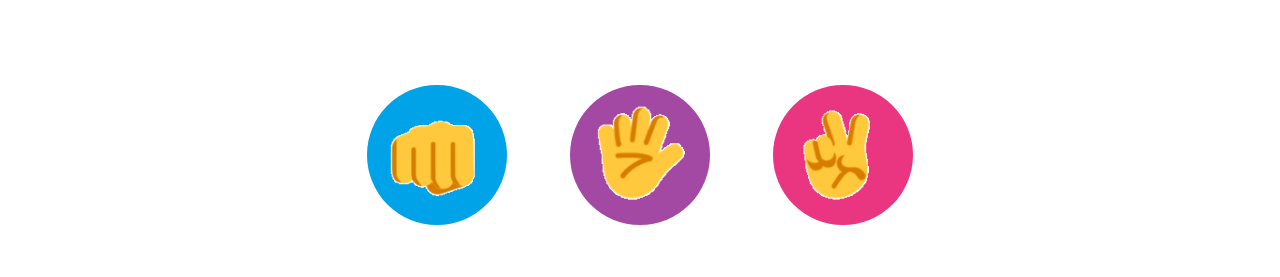
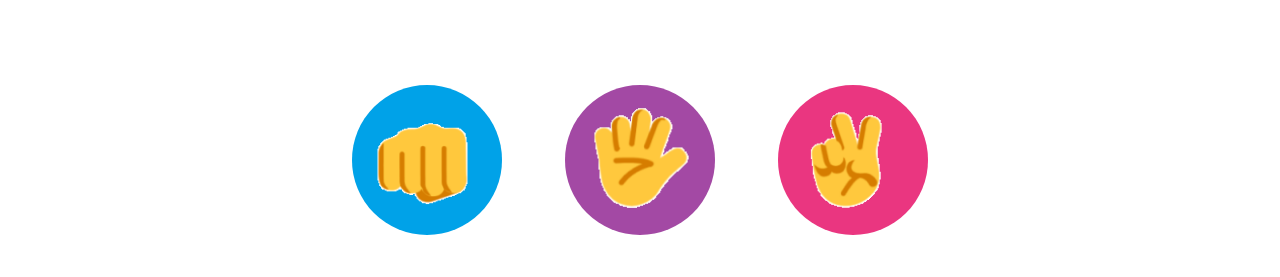
Before and after one commit to Swejalpawar26/Rock-Paper-Scissor-Game, a plain HTML site: page index.html in a window 1280 px wide. Shown: the part 83-360 px from the top of the page. Drawn offline with Linux system fonts and the light colour scheme.

Commit message:
Update style.css

```diff
--- a/style.css
+++ b/style.css
@@ -9,7 +9,7 @@
 
 
 #header{
-    width:100%;
+
     height:5rem;
     color: black;
     background-color: crimson;
@@ -20,9 +20,8 @@
 
 }
 .choice{
-
-    height: 155px;
-    width: 155px;
+    height: 165px;
+    width: 165px;
     border-radius: 50%;
     display: flex;
     justify-content: center;
@@ -32,12 +31,12 @@
     /* opacity: 0.5; */
     cursor: pointer;
     background-color: black;
-    border-radius: 50%;
+
 
 }
 img{
-    height: 140px;
-    width: 140px;
+    height: 150px;
+    width: 150px;
     object-fit: cover;
     border-radius: 50%;
 }
@@ -47,7 +46,6 @@ img{
     align-items: center;
     gap: 3rem;
     margin-top: 5rem;
-    width:100vw;
 }
 
 .score-board{
@@ -68,7 +66,6 @@ img{
 }
 
 #msg{
-
     background-color:crimson;
     color: black;
     font-size: 2rem;
```
